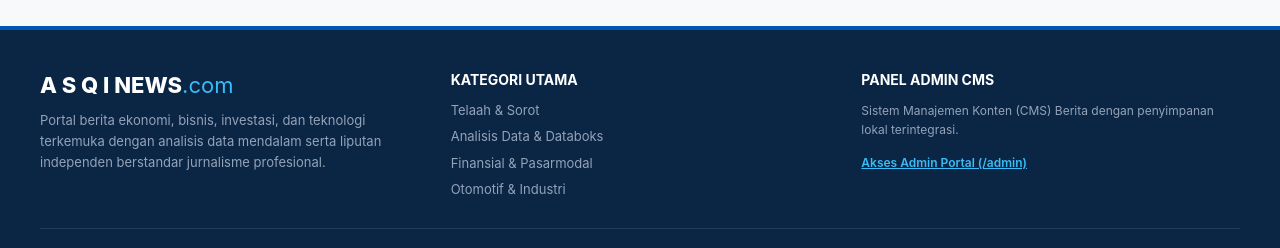
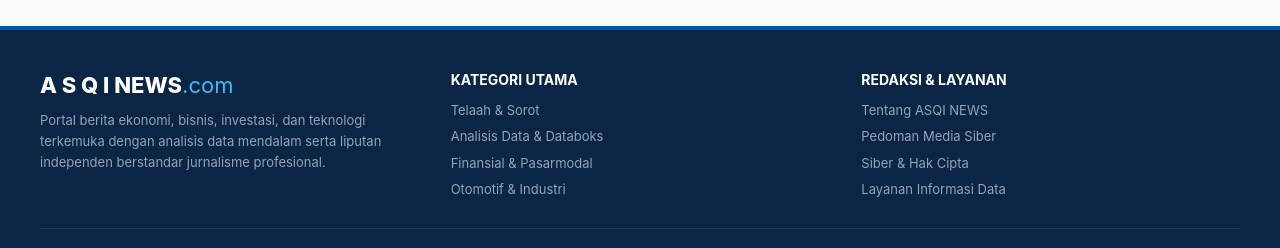
Before and after one commit to ganj3k28/KERJAAN, a React (Vite) app: page / in a window 1280 px wide. Shown: the part 2206-2454 px from the top of the page. Built offline with nearby package versions, Linux system fonts and the light colour scheme; no server answers.

Commit message:
refactor: update footer navigation and header links
Replace the admin panel link with editorial information in the footer and update the header logo link to enforce a page reload.

```diff
--- a/src/App.tsx
+++ b/src/App.tsx
@@ -305,26 +305,14 @@
 
           <div>
             <h4 style={{ color: '#ffffff', fontSize: '14px', fontWeight: 700, marginBottom: '12px' }}>
-              PANEL ADMIN CMS
+              REDAKSI &amp; LAYANAN
             </h4>
-            <p style={{ fontSize: '12px', lineHeight: 1.6, marginBottom: '10px' }}>
-              Sistem Manajemen Konten (CMS) Berita dengan penyimpanan lokal terintegrasi.
-            </p>
-            <a
-              href="/admin"
-              onClick={(e) => {
-                e.preventDefault();
-                navigateTo('/admin');
-              }}
-              style={{
-                color: '#38bdf8',
-                fontSize: '12px',
-                fontWeight: 600,
-                textDecoration: 'underline',
-              }}
-            >
-              Akses Admin Portal (/admin)
-            </a>
+            <ul style={{ listStyle: 'none', fontSize: '13px', display: 'flex', flexDirection: 'column', gap: '8px', color: '#94a3b8' }}>
+              <li>Tentang ASQI NEWS</li>
+              <li>Pedoman Media Siber</li>
+              <li>Siber &amp; Hak Cipta</li>
+              <li>Layanan Informasi Data</li>
+            </ul>
           </div>
         </div>
 
--- a/src/components/Header.tsx
+++ b/src/components/Header.tsx
@@ -1,5 +1,4 @@
 import React from 'react';
-import { Search, Settings, ShieldCheck } from 'lucide-react';
 
 interface HeaderProps {
   searchQuery: string;
@@ -24,7 +23,7 @@
     <header className="top-header">
       <div className="top-header-container">
         <div className="logo" style={{ cursor: 'pointer', display: 'flex', alignItems: 'center', gap: '8px' }}>
-          <a href="/">A S Q I NEWS<span>.com</span></a>
+          <a href="/" onClick={(e) => { e.preventDefault(); window.location.href = '/'; }}>A S Q I NEWS<span>.com</span></a>
         </div>
 
         <form onSubmit={onSearchSubmit} className="search-box">
```
